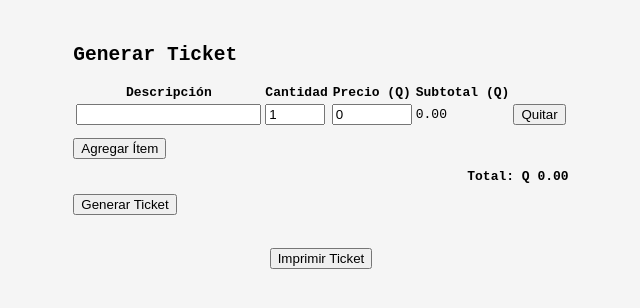
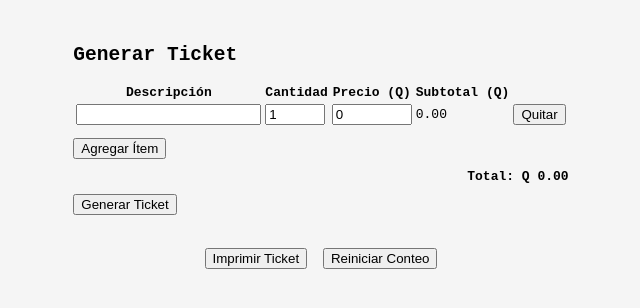
Before and after one commit to Jeyson567/SISTEMA-DE-facturas-no-contables, a plain HTML site: page index.html in a window 1280 px wide. Shown: the whole page, without its empty margins (319-959 px from the left). Drawn offline with Linux system fonts and the light colour scheme.

Commit message:
Add files via upload

```diff
--- a/index.html
+++ b/index.html
@@ -88,12 +88,17 @@
 	<div id="ticket" class="ticket" style="display:none;"></div>
 	<div class="no-print" style="text-align:center;margin-top:20px;">
 		<button onclick="window.print()">Imprimir Ticket</button>
+		<!-- Botón para reiniciar el conteo de tickets (requiere contraseña) -->
+		<button onclick="requestReset()" style="margin-left:8px;">Reiniciar Conteo</button>
 	</div>
 	<script>
 		// Inicializar número de ticket si no existe
 		if (!localStorage.getItem('ticketNumber')) {
 			localStorage.setItem('ticketNumber', '1');
 		}
+
+		// Contraseña para permitir reiniciar el contador (cambiar aquí si se desea)
+		const RESET_PASSWORD = '45985365';
 
 		function getNextTicketNumber() {
 			let num = parseInt(localStorage.getItem('ticketNumber') || '1', 10);
@@ -187,6 +192,23 @@
 				<div class='ticket-footer'>¡Gracias por preferirnos!<br>Vuelva pronto.</div>
 			`;
 		};
+
+		// Solicita contraseña y reinicia el contador si es correcta
+		function requestReset() {
+			const pwd = prompt('Ingrese la contraseña para reiniciar el conteo de tickets:');
+			if (pwd === null) return; // usuario canceló
+			if (pwd === RESET_PASSWORD) {
+				if (confirm('¿Confirmar reinicio del contador de tickets a 1?')) {
+					localStorage.setItem('ticketNumber', '1');
+					alert('Contador reiniciado a 1');
+					// Opcional: ocultar ticket actual y limpiar lastTicket
+					localStorage.removeItem('lastTicket');
+					document.getElementById('ticket').style.display = 'none';
+				}
+			} else {
+				alert('Contraseña incorrecta');
+			}
+		}
 	</script>
 </body>
 </html>
```
